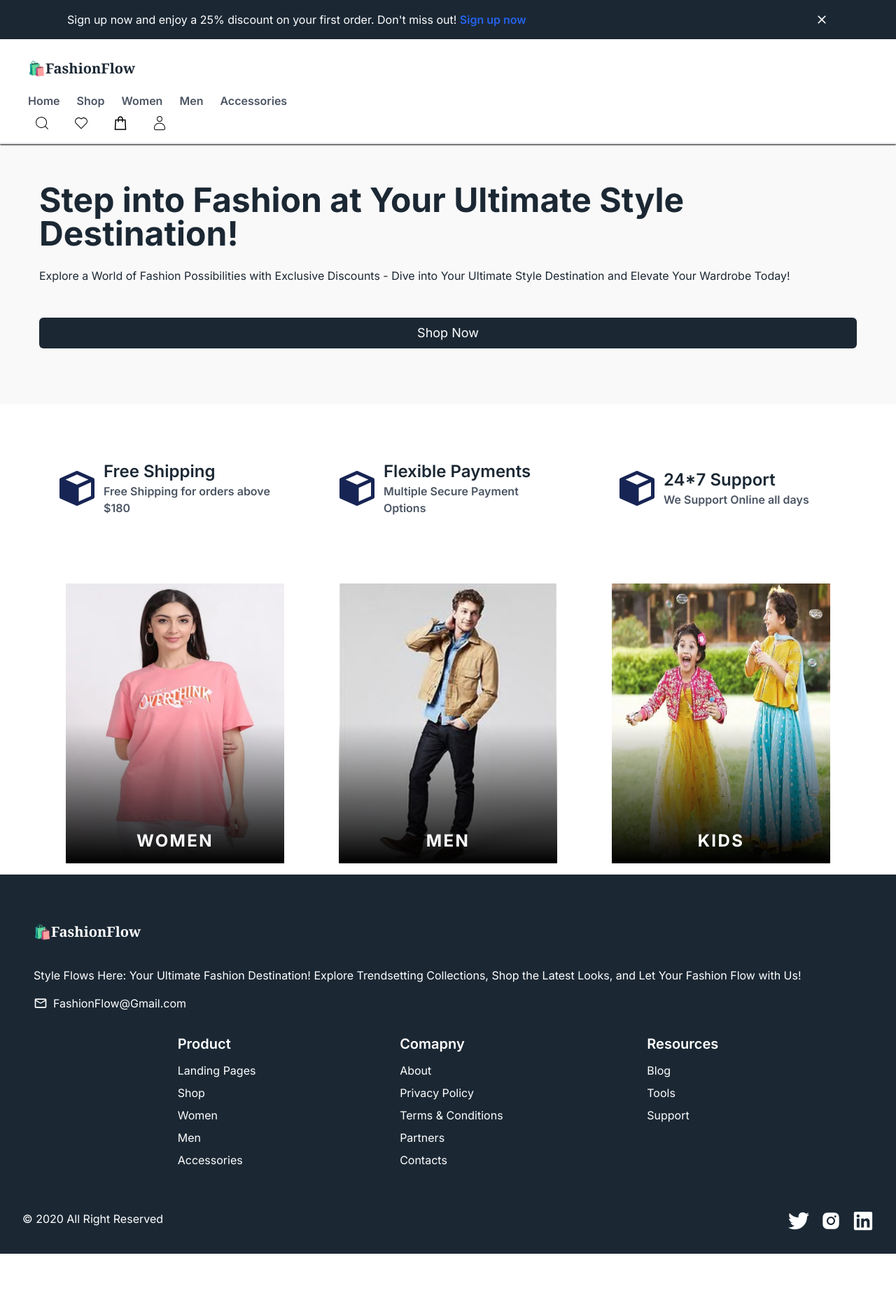
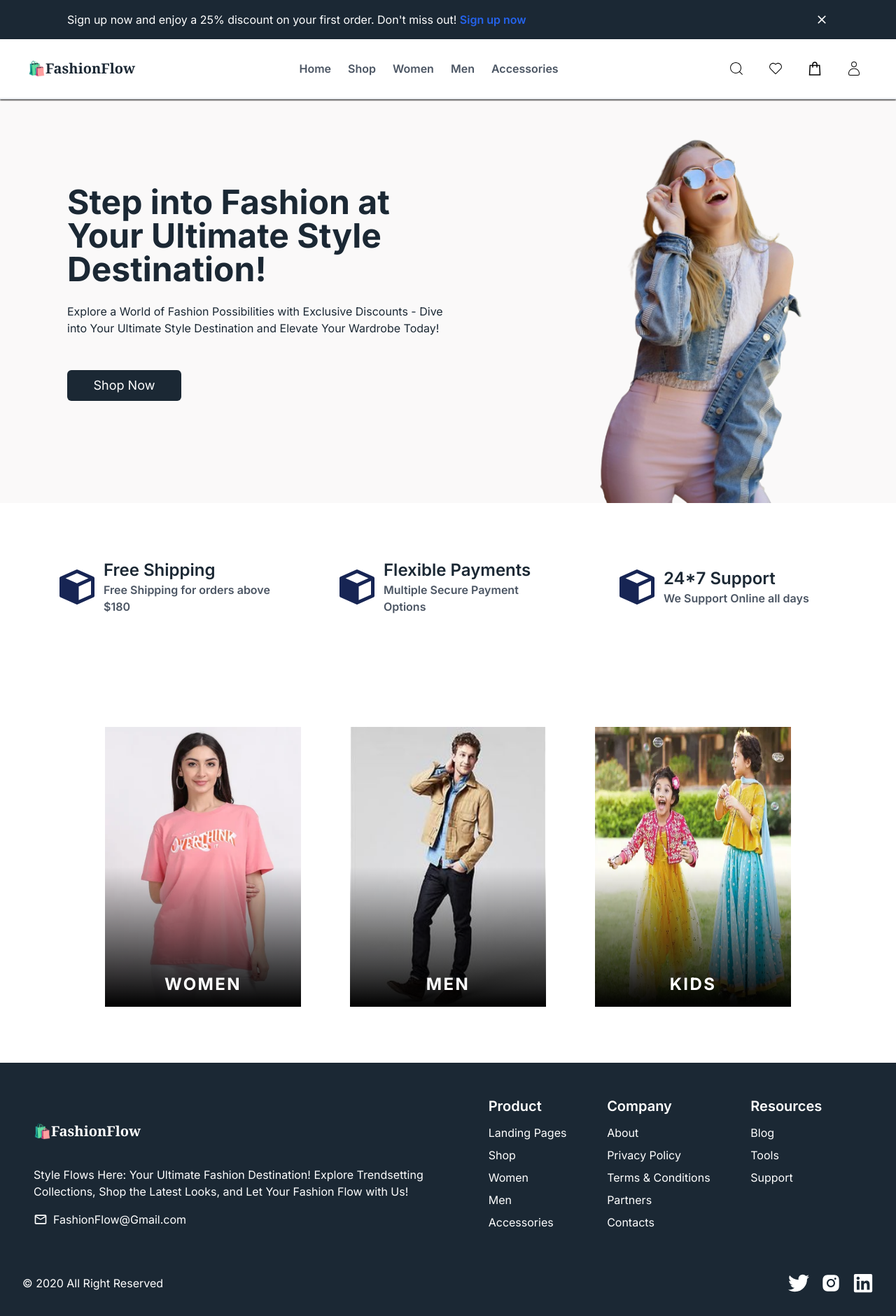
Before and after one commit to krutikajichkar/FashionFlow, a Next.js app: page / in a window 1280 px wide. Shown: the whole page at 70% size. Before the commit the page ends 1792 px from the top, so only its background shows below. Built offline with nearby package versions, Linux system fonts and the light colour scheme.

Commit message:
made footer responsive

```diff
--- a/src/app/page.tsx
+++ b/src/app/page.tsx
@@ -19,7 +19,7 @@ export default function Home() {
       {show && <DiscountMessage setShow={setShow} show={show} />}
       <Header />
       <section className="bg-[#faf9f9] flex justify-between items-center">
-        <div className="sm:w-[60%] md:w-full w-full sm:text-left text-center px-6 md:px-14 sm:px-24 py-14 ">
+        <div className="md:w-full lg:w-[60%] w-full sm:text-left text-center px-6 md:px-14 lg:px-24 py-14 ">
           <div className="sm:text-5xl text-3xl font-bold">
             Step into Fashion at Your Ultimate Style Destination!
           </div>
@@ -28,9 +28,9 @@ export default function Home() {
             Dive into Your Ultimate Style Destination and Elevate Your Wardrobe
             Today!
           </p>
-          <div className="sm:w-[30%] md:w-full w-full"><Button text="Shop Now" /></div>
+          <div className=" lg:w-[30%] w-full"><Button text="Shop Now" /></div>
         </div>
-        <div className="px-20 sm:block  hidden md:hidden">
+        <div className="px-20 lg:block  hidden">
           <Image src={Homepage_img} alt="Image" />
         </div>
       </section>
@@ -71,7 +71,7 @@ export default function Home() {
         </div>
       </section>
 
-      <section className="sm:p-20 md:p-4 flex sm:flex-row flex-col justify-evenly gap-y-10">
+      <section className="sm:p-20 md:p-4 lg:p-20 flex sm:flex-row flex-col justify-evenly gap-y-10">
         <div className="sm:w-[25%] w-full px-6 sm:px-0 relative cursor-pointer">
           <Image
             src={women_category}
--- a/src/components/Footer.tsx
+++ b/src/components/Footer.tsx
@@ -5,9 +5,9 @@ import React from "react";
 import Logo from "./Logo";
 const Footer = () => {
   return (
-    <div className="bg-[#1b2834] text-white p-4 sm:p-8 mt-8 sm:mt-0">
-    <div className='flex items-center flex-col sm:flex-row md:flex-col md:p-4  '>
-      <div className="sm:w-[50%] md:w-full w-full flex flex-col gap-y-4">
+    <div className="bg-[#1b2834] text-white p-4 lg:p-8 mt-8 lg:mt-0">
+    <div className='flex items-center flex-col lg:flex-row md:flex-col md:p-4  '>
+      <div className="lg:w-[50%] md:w-full w-full flex flex-col gap-y-4">
         <Logo />
         <p className="">
           Style Flows Here: Your Ultimate Fashion Destination! Explore
@@ -19,8 +19,8 @@ const Footer = () => {
             <span>FashionFlow@Gmail.com</span>
         </div>
       </div>
-      <div className="flex justify-evenly w-full flex-col sm:flex-row md:w-full md:mt-8 sm:mt-0  sm:w-[50%]">
-      <div className="mt-6 sm:mt-0">
+      <div className="flex justify-evenly w-full flex-col md:flex-row lg:flex-row md:w-full md:mt-8 lg:mt-0  lg:w-[50%]">
+      <div className="mt-6 md:mt-0 lg:mt-0">
         <span className="font-semibold text-xl">Product</span>
         <ul className="my-2">
           <li className="py-1">Landing Pages</li>
@@ -31,7 +31,7 @@ const Footer = () => {
         </ul>
       </div>
       <div>
-        <span className="font-semibold text-xl">Comapny</span>
+        <span className="font-semibold text-xl">Company</span>
         <ul className="my-2">
           <li className="py-1">About</li>
           <li className="py-1">Privacy Policy</li>
@@ -52,11 +52,11 @@ const Footer = () => {
       </div>
       </div>
     </div>
-     <div className="flex flex-col sm:flex-row sm:justify-between mt-8">
+     <div className="flex flex-col md:flex-row md:justify-between items-center lg:flex-row lg:justify-between mt-8">
      <div>
      © 2020 All Right Reserved
      </div>
-     <div className="mt-6 sm:mt-0">
+     <div className="mt-6 lg:mt-0">
          <ul className="flex gap-x-4 text-3xl">
              <li><FaTwitter/></li>
              <li><AiFillInstagram/></li>
--- a/src/components/Header.tsx
+++ b/src/components/Header.tsx
@@ -6,7 +6,7 @@ import Logo from './Logo'
 const Header = () => {
   return (
     <>
-    <div className='flex justify-between px-10 shadow-sm border-b-2 shadow-black py-2 items-center sticky top-0 left-0 right-0 bg-white z-10 hidden sm:block'>
+    <div className='flex justify-between px-10 shadow-sm border-b-2 shadow-black py-2 items-center sticky top-0 left-0 right-0 bg-white z-10'>
         <div>
             <Logo/>
         </div>
```
